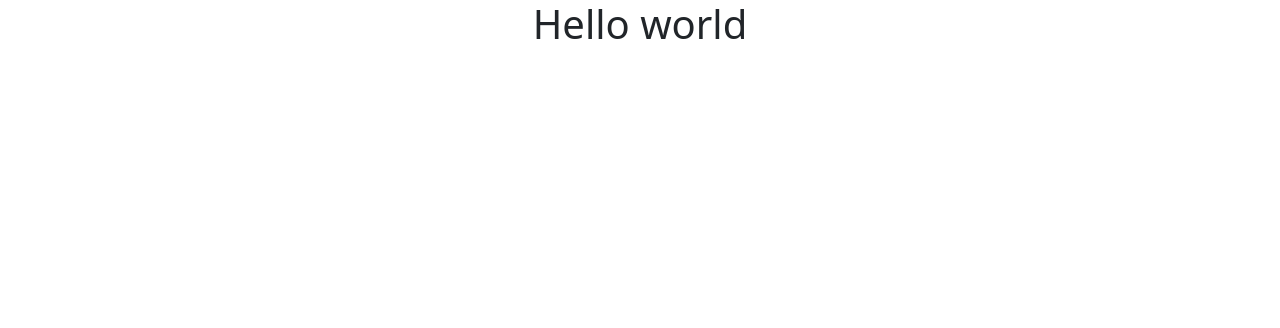
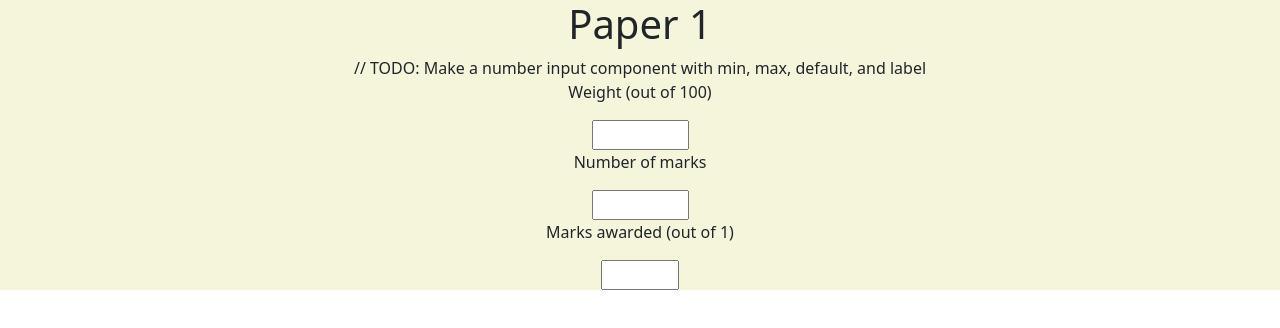
Before and after one commit to pokir/ib-grade-calculator, a React (Create React App) app: page / in a window 1280 px wide. Shown: the top 328 px of the page. Built offline with nearby package versions, Linux system fonts and the light colour scheme.

Commit message:
Add assignment component

```diff
--- a/src/components/assignment.jsx
+++ b/src/components/assignment.jsx
@@ -1,9 +1,49 @@
-import React from 'react';
+import React, { useState } from 'react';
 
 const Assignment = () => {
+  const [ weight, setWeight ] = useState(1);
+  const [ numberOfMarks, setNumberOfMarks ] = useState(1);
+  const [ marksAwarded, setMarksAwarded ] = useState(0);
+
   return (
-    <div>
-      <h1>Hello world</h1>
+    <div
+      style={{
+        backgroundColor: 'beige',
+      }}
+    >
+      <h1 contentEditable="true">Paper 1</h1>
+
+    // TODO: Make a number input component with min, max, default, and label
+
+      <p>Weight (out of 100)</p>
+      <input type='number' min='1' max='100'
+        onChange={
+          el => {
+            setWeight(Number.parseInt(el.target.value));
+          }
+        }
+      ></input>
+
+      <p>Number of marks</p>
+      <input type='number' min='1' max='999'
+        onChange={
+          el => {
+            setNumberOfMarks(Number.parseInt(el.target.value));
+          }
+        }
+      ></input>
+
+      <p>Marks awarded (out of {numberOfMarks})</p>
+      <input type='number' min='0' max={numberOfMarks}
+        onChange={
+          el => {
+            setMarksAwarded(Number.parseInt(el.target.value));
+          }
+        }
+      ></input>
+
+      <p></p>
+
     </div>
   );
 };
```
